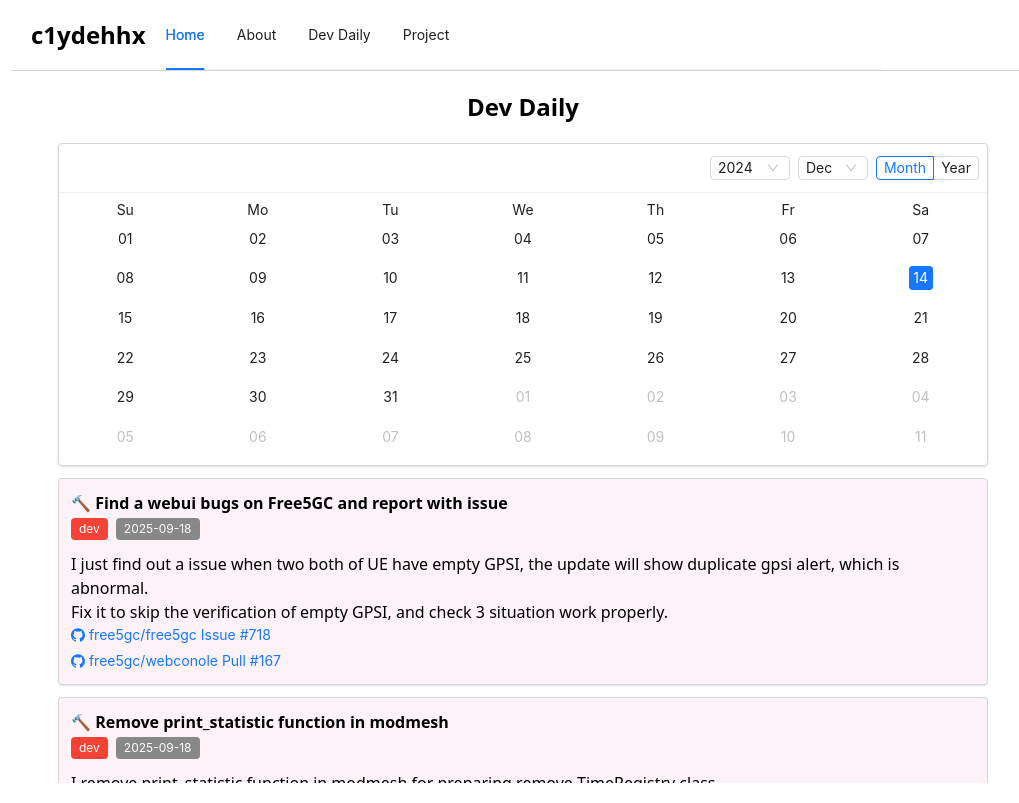
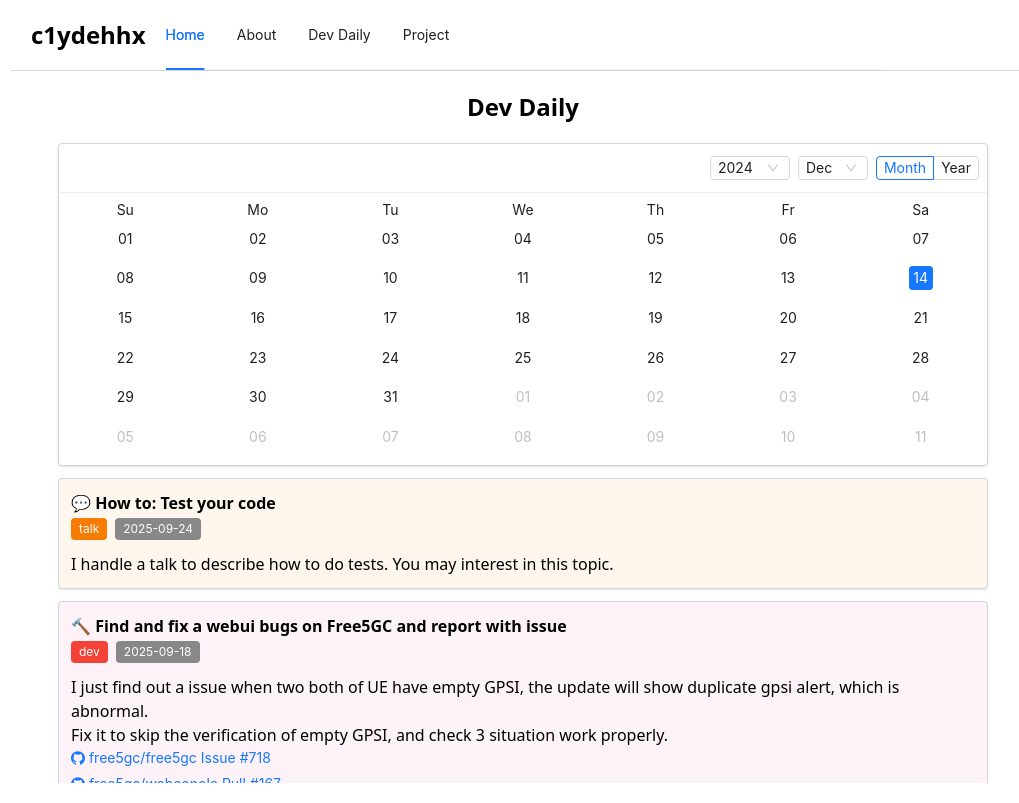
Before and after one commit to c1ydehhx/c1ydehhx.github.io, a React (Vite) app: page /#/DevDaily in a window 1280 px wide. Shown: the whole page, without its empty margins (117-1136 px from the left). Built offline with nearby package versions, Linux system fonts and the light colour scheme.

Commit message:
Add talk 'How to: Test your code'

```diff
--- a/src/daily/daily.tsx
+++ b/src/daily/daily.tsx
@@ -5,9 +5,15 @@ const { Link } = Typography;
 
 export const dailyData = [
     {
+        date: "2025-09-24",
+        topic: "talk",
+        title: "How to: Test your code",
+        description: "I handle a talk to describe how to do tests. You may interest in this topic."
+    },
+    {
         date: "2025-09-18",
         topic: "dev",
-        title: "Find a webui bugs on Free5GC and report with issue",
+        title: "Find and fix a webui bugs on Free5GC and report with issue",
         description: <div>
             <p>I just find out a issue when two both of UE have empty GPSI, the update will show duplicate gpsi alert, which is abnormal.</p>
             <p>Fix it to skip the verification of empty GPSI, and check 3 situation work properly.</p>
```
